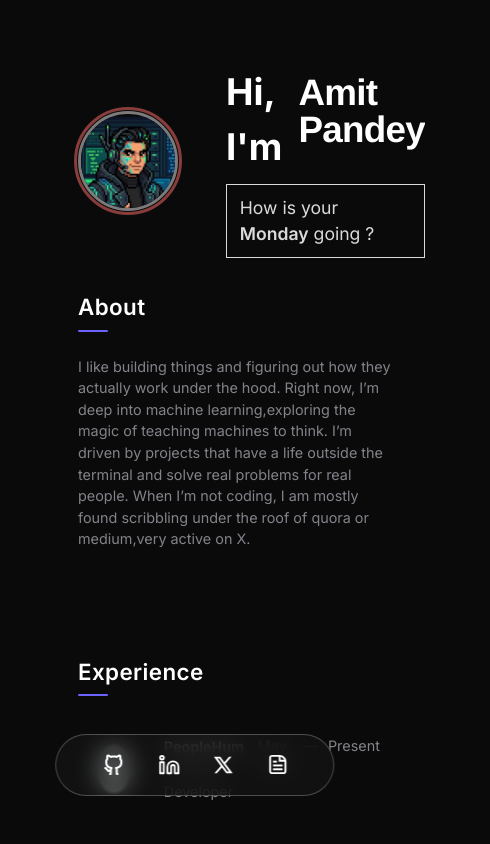
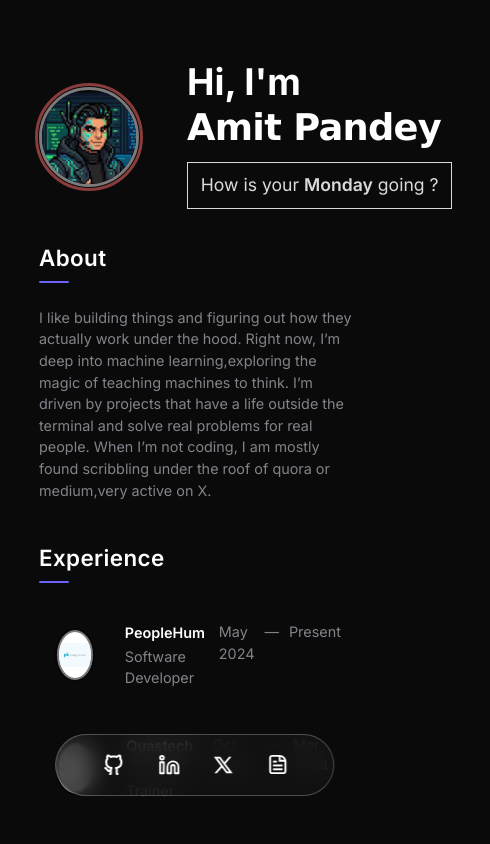
Before and after one commit to tcetamitpandey/AmitPandey.dev, a React (Vite) app: page / in a window 390 px wide. Shown: the top 844 px of the page, 490 px wide, since content can reach past the window. Built offline with nearby package versions, Linux system fonts and the light colour scheme.

Commit message:
fixing navbar flicker

```diff
--- a/src/App.css
+++ b/src/App.css
@@ -4,3 +4,10 @@
 .body_container{
     width: 60%;
 }
+
+
+@media (max-width : 900px){
+    .body_container{
+        width: 80%;
+    }
+}
--- a/src/App.jsx
+++ b/src/App.jsx
@@ -1,5 +1,6 @@
 import { useState } from 'react'
 import './App.css'
+import "./styles/cosmic.css" // for start and shooting start effect
 
 import Intro from './components/Intro'
 import About from './components/About'
@@ -8,14 +9,22 @@ import Proof_of_work from './components/Proof_of_work'
 import ContactUs from './components/ContacUs'
 import Navbar from './components/Navbar'
 
+// import Cosmic from "./components/Cosmic"
+
 function App() {
 
   const [count, setCount] = useState(0)
 
   return (
     <>
+    <div className="star_container">
+      <div className="shooting_start"></div>
+    </div>
       <div className='body_container' >
-        < Intro />
+        {/* <Cosmic> */}
+          < Intro />
+        {/* </Cosmic> */}
+
         < About />
         < Marqueee />
         <Proof_of_work />
--- a/src/components/Intro.jsx
+++ b/src/components/Intro.jsx
@@ -77,7 +77,10 @@ export default function Intro(){
                 <div className="intro_text">
                     <div className="intro_text_main">
                         <span className="intro_hi">Hi, I'm</span>
-                        <h1 className="intro_name" style={{fontFamily : `${curr_font}`}} >Amit Pandey</h1>
+                        <span className="intro_name_container" >
+                            <div className="intro_name" style={{fontFamily : `${curr_font}`}} >Amit Pandey</div>
+                        </span>
+
                         {/* this text will keep on changing the font */}
                     </div>
                     <div className="snap_effect">
--- a/src/components/Proof_of_work.jsx
+++ b/src/components/Proof_of_work.jsx
@@ -95,9 +95,9 @@ export default function Proof_of_work(){
                                 </a>
 
                                 { project.proj_live &&
-                                <a  target="_blank"   href={project.proj_live} >
-                                    < VscGlobe size={18} />
-                                    <span>Website</span>
+                                <a  target="_blank" className="website_container"   href={project.proj_live} >
+                                    < VscGlobe className="website_icon" size={18} />
+                                    <span> Website </span>
                                 </a>
 
                                 }
--- a/src/styles/Intro.css
+++ b/src/styles/Intro.css
@@ -65,14 +65,32 @@
   font-weight: 700;
 }
 
+
+.intro_name_container{
+  /* display: flex; */
+  position: relative;
+  width: 30ch;
+  height: 100%;
+  height: 2.6rem;
+  /* overflow: hidden; */
+}
+
 .intro_name {
 
   font-size: 2.3rem;
   font-weight: 900;
-  line-height: 1;
+  /* line-height: 1; */
   letter-spacing: -0.02em;
   transition: font-family 0.12s ease-out;
+  position: absolute;
+  top: 0;
+  left: 0;
+  display: flex;
+  align-items: baseline;
+  width: 100%;
 }
+
+
 
 /* ===============================
    Sub Text
@@ -101,3 +119,16 @@
 h1 {
   margin: 0;
 }
+
+
+@media (max-width : 900px){
+  .intro_text_main{
+    display: flex;
+    flex-direction: column;
+    gap: 0.6rem;
+  }
+
+  .intro_text_main span{
+    line-height: 1;
+  }
+}
--- a/src/styles/contactus.css
+++ b/src/styles/contactus.css
@@ -8,6 +8,7 @@
     align-items: center;
     margin: 5rem;
     gap: 1rem;
+    margin-bottom: 10rem;
 }
 
 
--- a/src/styles/navbar.css
+++ b/src/styles/navbar.css
@@ -1,7 +1,7 @@
 .navbar_container{
     position: fixed;
     top: 50%;
-    right: 10rem;
+    right: 10vw;
 
     transform: translateY(-50%);
 
--- a/src/styles/proof_of_work.css
+++ b/src/styles/proof_of_work.css
@@ -144,3 +144,17 @@
     transform: translateY(-8px);
     box-shadow: 0 10px 40px rgba(255, 255, 255, 0.203);
 }
+
+
+
+
+@media (max-width : 900px){
+    .proof_of_work_projects{
+        display: flex;
+        flex-direction: column;
+    }
+
+    .project{
+        width: 100%;
+    }
+}
```
Also changed, not shown: src/components/Cosmic.jsx (added), src/styles/cosmic.css (added).
